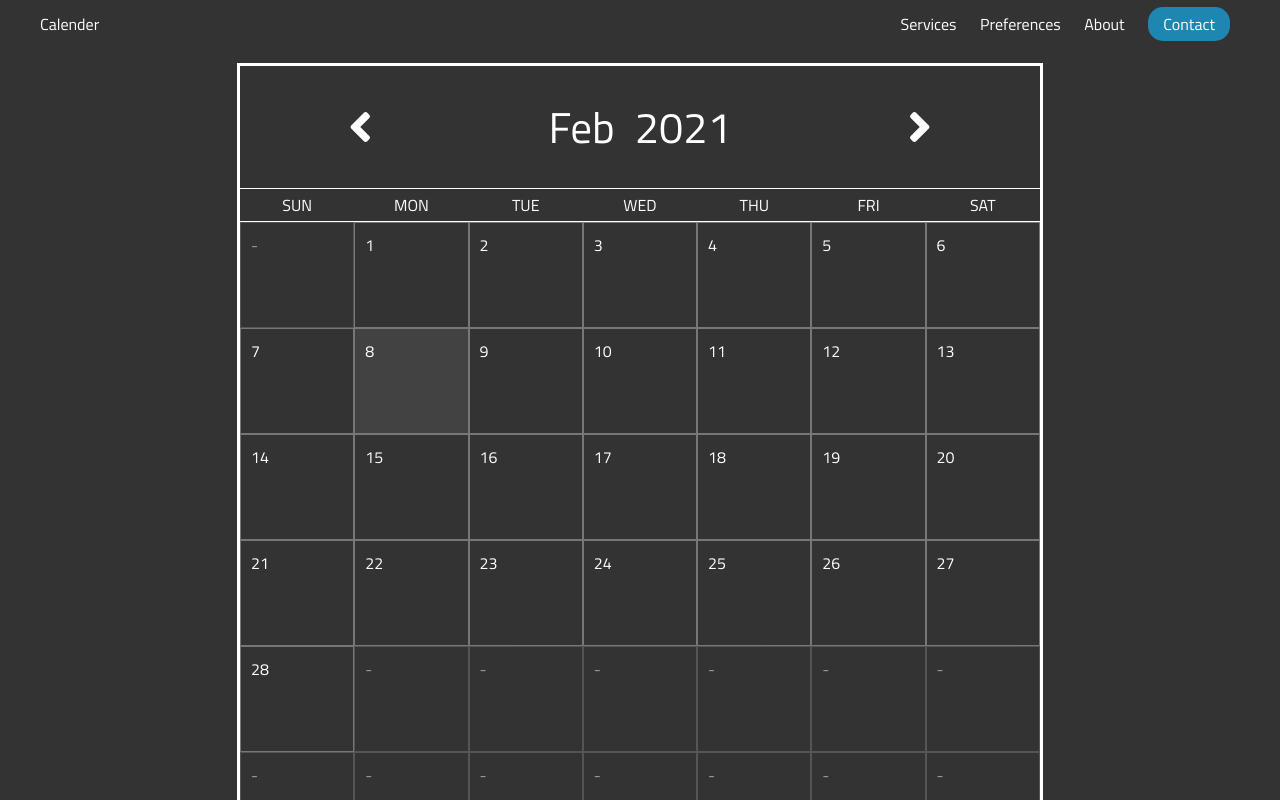
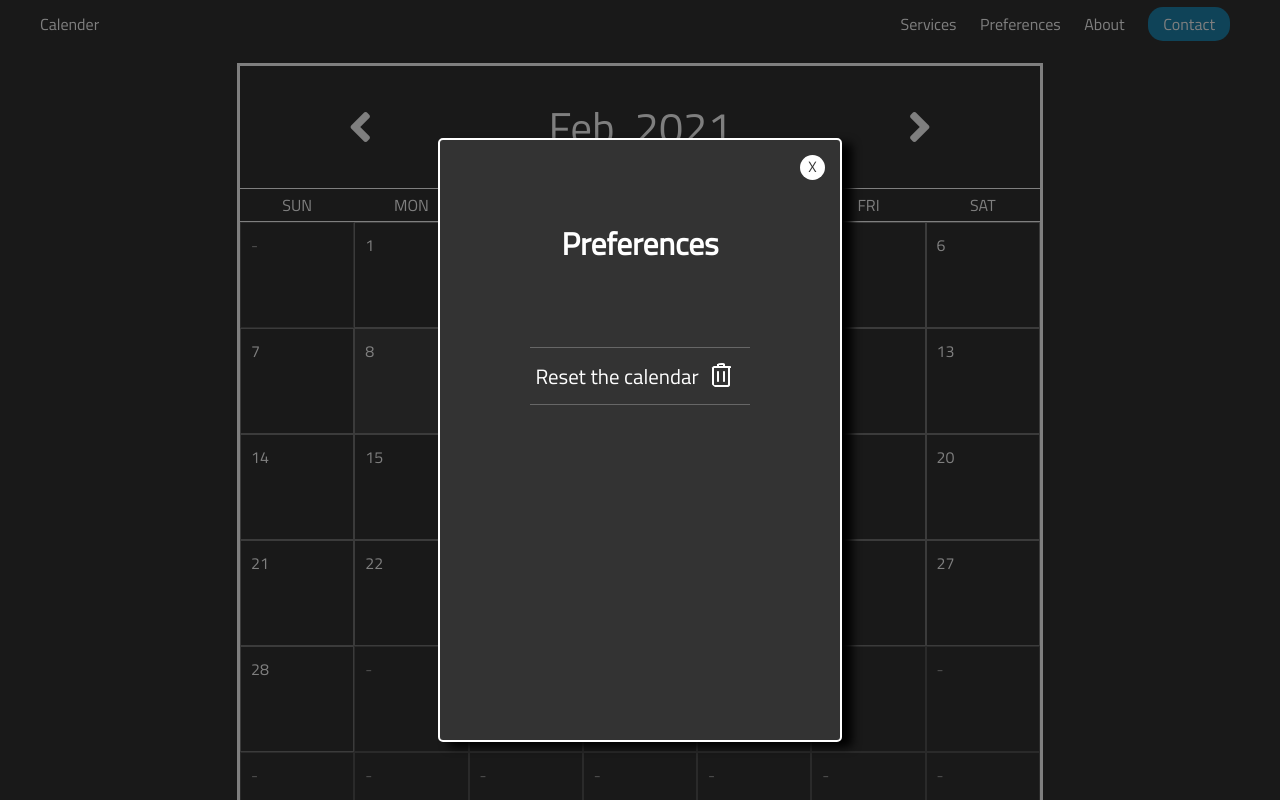
Before and after one commit to Insu-Oh/calendar, a plain HTML site: page index.html in a window 1280 px wide. Both pictures are taken after a click on the link "Preferences". Shown: the top 800 px of the page. Drawn offline with Linux system fonts and the light colour scheme.

Commit message:
Update style.css

```diff
--- a/style.css
+++ b/style.css
@@ -122,6 +122,7 @@
 
 .today {
   background-color: #424242;
+  border: 2px solid white;
 }
 
 .pre-day,
@@ -143,9 +144,9 @@
 .popup {
   position: relative;
   text-align: center;
-
-  width: 400px;
-  height: 170px;
+  border: 2px solid white;
+  width: 600px;
+  height: 200px;
   background-color: #333;
   box-shadow: 10px 5px 10px;
   border-radius: 5px;
@@ -154,7 +155,7 @@
 .popup h3 {
   color: white;
   margin: 10px;
-  margin-top: 20px;
+  margin-top: 30px;
 }
 
 #dayIndi {
@@ -168,7 +169,7 @@
   padding: 5px;
   padding-left: 15px;
   height: 30px;
-  width: 200px;
+  width: 350px;
   border-radius: 2px;
   font-size: 15px;
   outline: none;
@@ -182,3 +183,71 @@
   cursor: pointer;
   outline: none;
 }
+
+.xBtn {
+  font-size: 15px;
+  position: absolute;
+  display: flex;
+  text-align: center;
+  justify-content: center;
+  top: 15px;
+  right: 15px;
+  background-color: white;
+  width: 25px;
+  height: 25px;
+  border-radius: 12.5px;
+  cursor: pointer;
+  color: #333;
+}
+
+.xBtn:hover {
+  background-color: rgb(177, 177, 177);
+  transition: 0.3s;
+}
+
+.popupPreferences {
+  position: absolute;
+  display: none;
+  justify-content: center;
+  align-items: center;
+  background-color: rgba(0, 0, 0, 0.5);
+  top: 0;
+  height: 110%;
+  width: 100%;
+}
+
+.popup2 {
+  box-shadow: 10px 5px 10px black;
+  border: 2px solid white;
+  display: flex;
+  color: white;
+  width: 400px;
+  height: 600px;
+  background-color: #333;
+  font-size: 1.3rem;
+  align-items: center;
+  flex-direction: column;
+  position: relative;
+  border-radius: 5px;
+}
+
+.popup2 h2 {
+  margin: 80px;
+}
+
+.popup2 .reset {
+  display: flex;
+  align-items: center;
+  border-top: 1px solid rgb(103, 103, 103);
+  border-bottom: 1px solid rgb(103, 103, 103);
+  padding: 5px;
+}
+
+.popup2 svg {
+  margin: 10px;
+  filter: invert(100%);
+  cursor: pointer;
+  width: 26px;
+  height: 26px;
+  border-radius: 13px;
+}
```
